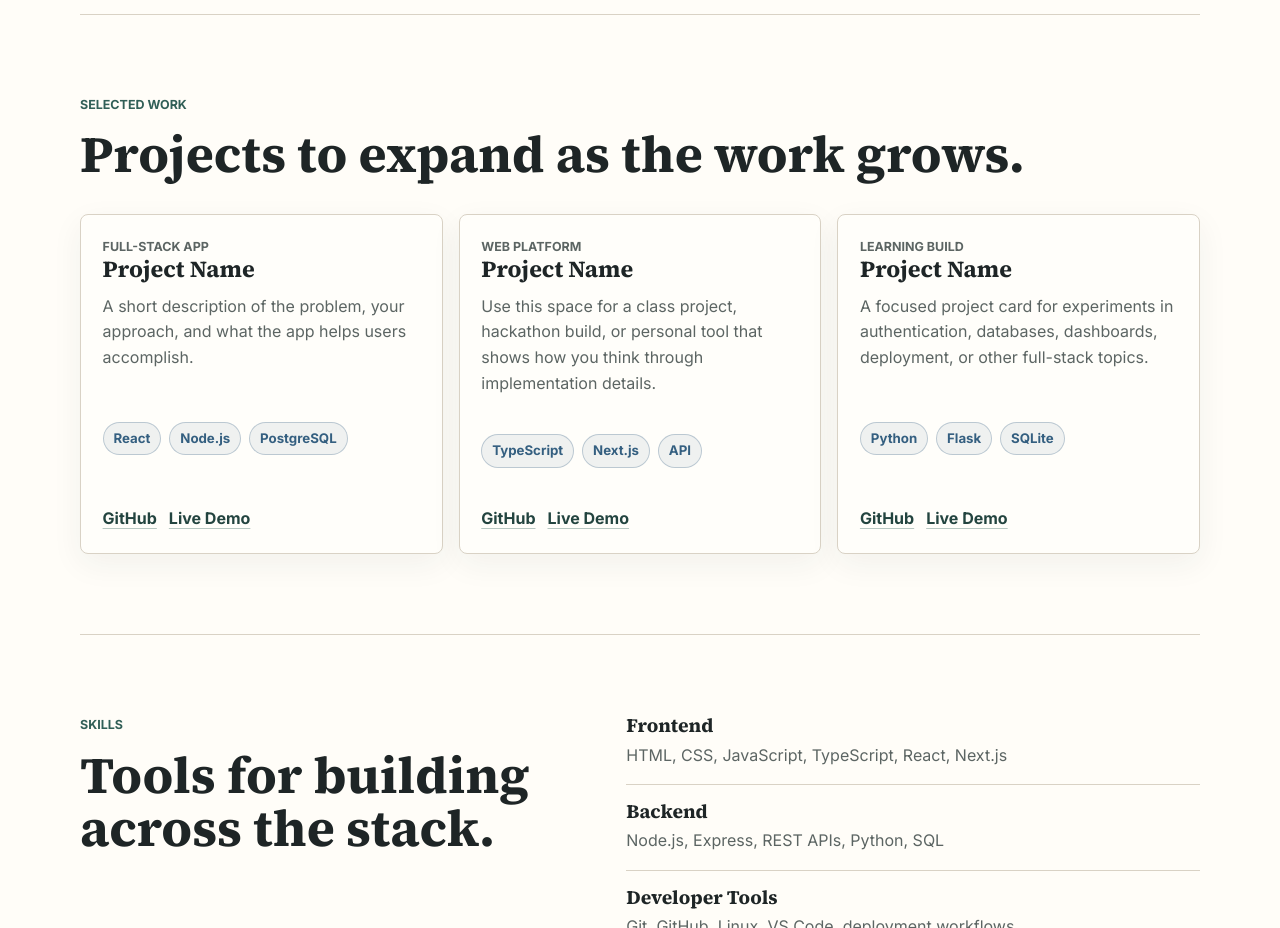
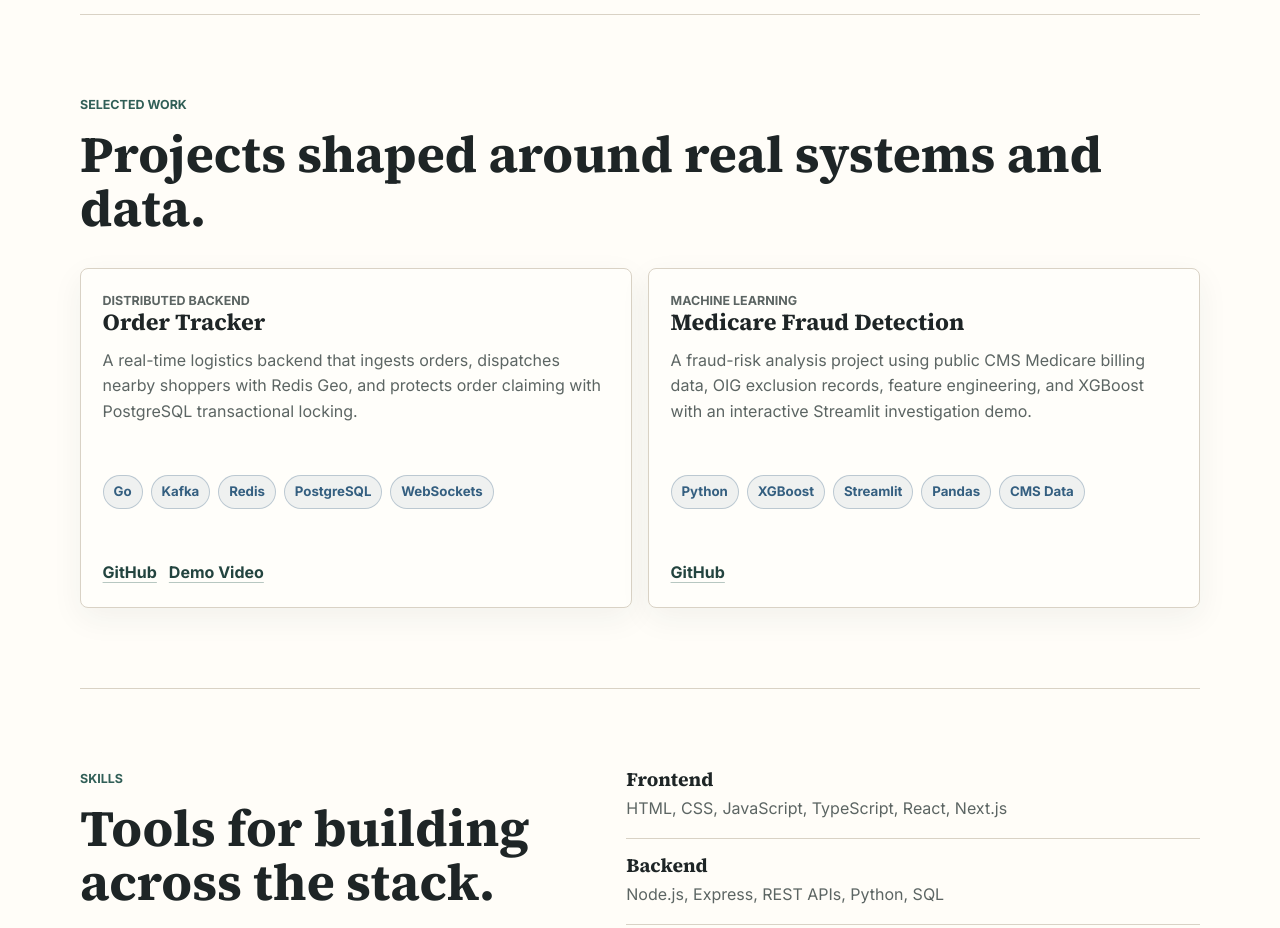
Before and after one commit to mbaizhakyp/portfolio, a website: page index.html in a window 1280 px wide. Shown: the part 980-1908 px from the top of the page. Drawn offline with Linux system fonts and the light colour scheme.

Commit message:
Add featured portfolio projects

```diff
--- a/index.html
+++ b/index.html
@@ -72,66 +72,51 @@
       <section class="section" id="projects" aria-labelledby="projects-title">
         <div class="section-heading">
           <p class="section-kicker">Selected Work</p>
-          <h2 id="projects-title">Projects to expand as the work grows.</h2>
+          <h2 id="projects-title">Projects shaped around real systems and data.</h2>
         </div>
         <div class="project-grid">
           <article class="project-card">
             <div>
-              <p class="project-label">Full-stack App</p>
-              <h3>Project Name</h3>
+              <p class="project-label">Distributed Backend</p>
+              <h3>Order Tracker</h3>
               <p>
-                A short description of the problem, your approach, and what the app
-                helps users accomplish.
+                A real-time logistics backend that ingests orders, dispatches nearby
+                shoppers with Redis Geo, and protects order claiming with PostgreSQL
+                transactional locking.
               </p>
             </div>
             <ul class="tag-list" aria-label="Technology stack">
-              <li>React</li>
-              <li>Node.js</li>
+              <li>Go</li>
+              <li>Kafka</li>
+              <li>Redis</li>
               <li>PostgreSQL</li>
+              <li>WebSockets</li>
             </ul>
             <div class="project-links">
-              <a href="#" aria-label="Project GitHub link placeholder">GitHub</a>
-              <a href="#" aria-label="Project live demo link placeholder">Live Demo</a>
+              <a href="https://github.com/mbaizhakyp/order-tracker" target="_blank" rel="noreferrer">GitHub</a>
+              <a href="https://www.youtube.com/watch?v=dI_CtcXSh2s" target="_blank" rel="noreferrer">Demo Video</a>
             </div>
           </article>
 
           <article class="project-card">
             <div>
-              <p class="project-label">Web Platform</p>
-              <h3>Project Name</h3>
+              <p class="project-label">Machine Learning</p>
+              <h3>Medicare Fraud Detection</h3>
               <p>
-                Use this space for a class project, hackathon build, or personal tool
-                that shows how you think through implementation details.
-              </p>
-            </div>
-            <ul class="tag-list" aria-label="Technology stack">
-              <li>TypeScript</li>
-              <li>Next.js</li>
-              <li>API</li>
-            </ul>
-            <div class="project-links">
-              <a href="#" aria-label="Project GitHub link placeholder">GitHub</a>
-              <a href="#" aria-label="Project live demo link placeholder">Live Demo</a>
-            </div>
-          </article>
-
-          <article class="project-card">
-            <div>
-              <p class="project-label">Learning Build</p>
-              <h3>Project Name</h3>
-              <p>
-                A focused project card for experiments in authentication, databases,
-                dashboards, deployment, or other full-stack topics.
+                A fraud-risk analysis project using public CMS Medicare billing data,
+                OIG exclusion records, feature engineering, and XGBoost with an
+                interactive Streamlit investigation demo.
               </p>
             </div>
             <ul class="tag-list" aria-label="Technology stack">
               <li>Python</li>
-              <li>Flask</li>
-              <li>SQLite</li>
+              <li>XGBoost</li>
+              <li>Streamlit</li>
+              <li>Pandas</li>
+              <li>CMS Data</li>
             </ul>
             <div class="project-links">
-              <a href="#" aria-label="Project GitHub link placeholder">GitHub</a>
-              <a href="#" aria-label="Project live demo link placeholder">Live Demo</a>
+              <a href="https://github.com/mbaizhakyp/medicare-fraud-detection" target="_blank" rel="noreferrer">GitHub</a>
             </div>
           </article>
         </div>
--- a/styles.css
+++ b/styles.css
@@ -241,7 +241,7 @@ h3 {
 
 .project-grid {
   display: grid;
-  grid-template-columns: repeat(3, minmax(0, 1fr));
+  grid-template-columns: repeat(auto-fit, minmax(min(100%, 320px), 1fr));
   gap: 1rem;
   margin-top: 2rem;
 }
```
